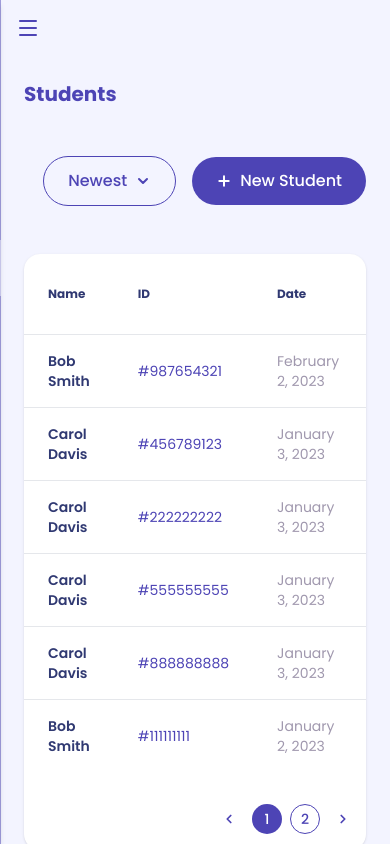
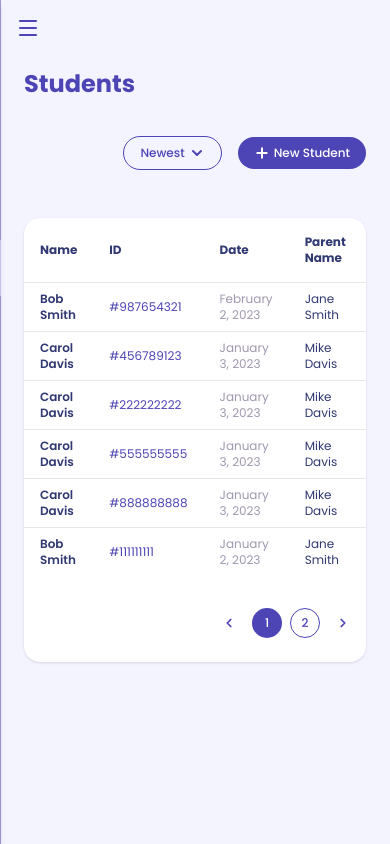
Before and after one commit to 3-du4rd4/desafio-frontend, a Next.js app: page /students in a window 390 px wide. Built offline with nearby package versions, Linux system fonts and the light colour scheme.

Commit message:
style: ajustar styles de componentes para melhor responsividade em dispositivos menores

```diff
--- a/src/components/layout/Button.tsx
+++ b/src/components/layout/Button.tsx
@@ -25,12 +25,12 @@ const Button = ({
     isCircle = false,
     iconPosition = 'left',
 }: ButtonProps) => {
-    let baseClasses = `flex items-center justify-center gap-2 transition-all duration-300 cursor-pointer font-medium`;
+    let baseClasses = `flex items-center text-xs sm:text-sm lg:text-base justify-center gap-1 lg:gap-2 transition-all duration-300 cursor-pointer font-medium`;
 
     if (isCircle) {
         baseClasses += ' rounded-full p-2';
     } else {
-        baseClasses += ' rounded-full px-6 py-3';
+        baseClasses += ' rounded-full px-4 py-2 lg:px-6 lg:py-3';
     }
 
     if (isFilled) {
--- a/src/components/layout/Header.tsx
+++ b/src/components/layout/Header.tsx
@@ -6,8 +6,8 @@ interface HeaderProps {
 
 const Header = ({ title }: HeaderProps) => {
   return (
-    <header className="flex items-center justify-between my-6">
-      <h1 className="text-xl sm:text-2xl lg:text-3xl font-bold text-[#4D44B5] transition-all duration-300">
+    <header className="flex items-center justify-between my-3 lg:my-6">
+      <h1 className="text-2xl lg:text-3xl font-bold text-[#4D44B5] transition-all duration-300">
         {title}
       </h1>
     </header>
--- a/src/components/layout/Sidebar.tsx
+++ b/src/components/layout/Sidebar.tsx
@@ -31,7 +31,7 @@ const Sidebar = ({ isOpen, setIsOpen }: SidebarProps) => {
               className="p-2 cursor-pointer"
               onClick={() => setIsOpen(false)}
           >
-              <X className="w-6 h-6 text-white" />
+              <X className="w-6 h-6 md:w-8 md:h-8 text-white" />
           </button>
         </div>
         <div className='flex items-center justify-center gap-3 p-6 !pr-12'>
--- a/src/components/students/StudentsTable.tsx
+++ b/src/components/students/StudentsTable.tsx
@@ -21,35 +21,35 @@ const StudentsTable = () => {
 
 
     return (
-        <div className='flex flex-col gap-8 bg-white rounded-2xl shadow pb-4'>
+        <div className='flex flex-col gap-8 bg-white rounded-2xl shadow pb-6'>
             <div className='overflow-x-auto'>
                 <table className="min-w-full overflow-hidden">
                     <thead className="text-[#303972] border-b border-gray-200">
                         <tr>
-                        <th className="p-6 text-left text-xs">Name</th>
-                        <th className="p-6 text-left text-xs">ID</th>
-                        <th className="p-6 text-left text-xs">Date</th>
-                        <th className="p-6 text-left text-xs">Parent Name</th>
-                        <th className="p-6 text-left text-xs">City</th>
-                        <th className="p-6 text-left text-xs">Contact</th>
-                        <th className="p-6 text-left text-xs">Grade</th>
+                        <th className="p-4 lg:p-6 text-left text-xs">Name</th>
+                        <th className="p-4 lg:p-6 text-left text-xs">ID</th>
+                        <th className="p-4 lg:p-6 text-left text-xs">Date</th>
+                        <th className="p-4 lg:p-6 text-left text-xs">Parent Name</th>
+                        <th className="p-4 lg:p-6 text-left text-xs">City</th>
+                        <th className="p-4 lg:p-6 text-left text-xs">Contact</th>
+                        <th className="p-4 lg:p-6 text-left text-xs">Grade</th>
                         </tr>
                     </thead>
-                    <tbody className='divide-y divide-gray-200 text-[#303972] text-sm'>
+                    <tbody className='divide-y divide-gray-200 text-[#303972] text-xs lg:text-sm'>
                         {currentData.map(student => (
                         <tr key={student.id} className=" hover:bg-[#f7f8fe] transition-colors">
-                            <td className="py-4 px-6 font-semibold">{student.name}</td>
-                            <td className="py-4 px-6 text-[#4D44B5]">{student.id}</td>
-                            <td className="py-4 px-6 text-[#A098AE]">{formatDate(student.date)}</td>
-                            <td className="py-4 px-6">{student.parentName}</td>
-                            <td className="py-4 px-6">{student.city}</td>
-                            <td className="py-4 px-6">
+                            <td className="py-2 px-4 lg:py-4 lg:px-6 font-semibold">{student.name}</td>
+                            <td className="py-2 px-4 lg:py-4 lg:px-6 text-[#4D44B5]">{student.id}</td>
+                            <td className="py-2 px-4 lg:py-4 lg:px-6 text-[#A098AE]">{formatDate(student.date)}</td>
+                            <td className="py-2 px-4 lg:py-4 lg:px-6">{student.parentName}</td>
+                            <td className="py-2 px-4 lg:py-4 lg:px-6">{student.city}</td>
+                            <td className="py-2 px-4 lg:py-4 lg:px-6">
                                 <div className='flex items-center justify-between gap-3'>
                                     <Badge icon={<Phone size={16} strokeWidth={2} />} color='#E0E0FF' textColor='#4D44B5' isCircle />
                                     <Badge icon={<Mail size={16} strokeWidth={2} />} color='#E0E0FF' textColor='#4D44B5' isCircle />
                                 </div>
                             </td>
-                            <td className="py-4 px-6">
+                            <td className="py-2 px-4 lg:py-4 lg:px-6">
                                 <Badge text={student.grade}
                                     color={gradeColors[student.grade] ?? '#E0E0FF'}
                                 />
```
